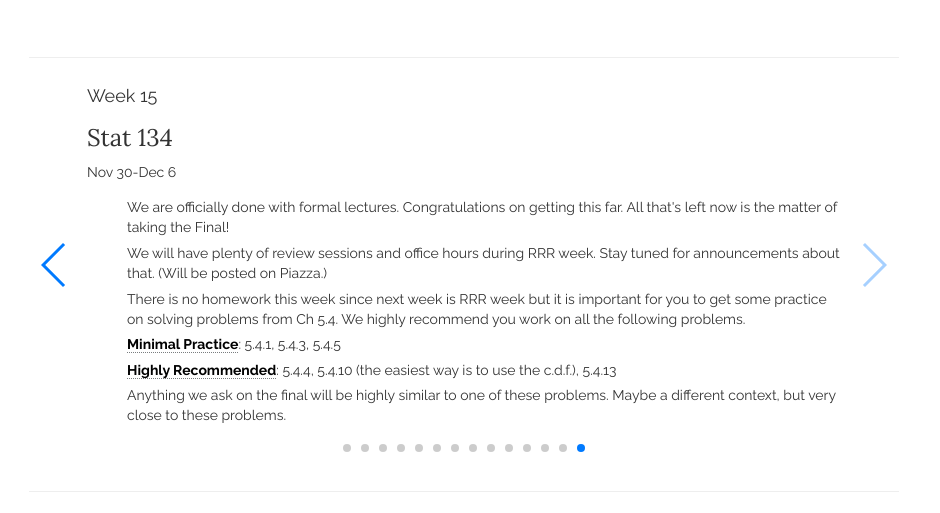
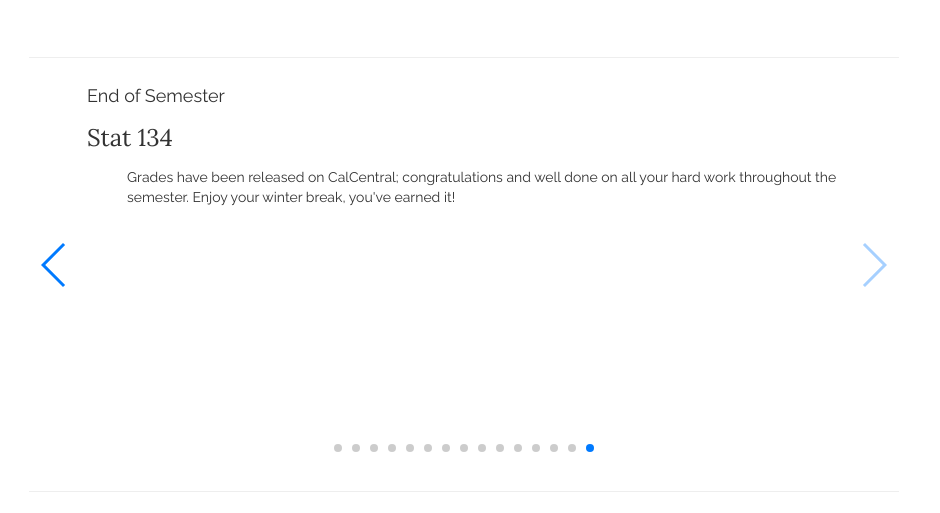
Before and after one commit to malayandi/stat134fall17, a plain HTML site: page index.html in a window 1280 px wide. Shown: the part 221-734 px from the top of the page, without its empty margins (176-1116 px from the left). Drawn offline with nearby package versions, Linux system fonts and the light colour scheme; some packages are replaced by stand-ins of ours.

Commit message:
Added slide for end of semester

```diff
--- a/index.html
+++ b/index.html
@@ -218,8 +218,14 @@ and c are on the next page), 6.1.2, 6.1.8 </li>
                             <li>Anything we ask on the final will be highly similar to one of these problems.  Maybe a different context, but very close to these problems.</li>
                         </ul>
                     </div>
-
-
+                    <div class="swiper-slide">
+                        <h4 id="swiper-week-num">End of Semester</h4>
+                        <h3 id="swiper-slide-title">Stat 134</h3>
+                        <p id="swiper-date"></p>
+                        <ul id="swiper-announcement">
+                        <li>Grades have been released on CalCentral; congratulations and well done on all your hard work throughout the semester. Enjoy your winter break, you've earned it!</li>
+                        </ul>
+                    </div>
 
 
 <!--
@@ -465,7 +471,7 @@ and c are on the next page), 6.1.2, 6.1.8 </li>
                         <th scope="row" id=odd_week>16</th>
                         <td>RRR Week: <b>Review</b></td>
                         <td>Mon, 12/4
-                            <br>Wed, 12/11</td>
+                            <br>Wed, 12/6</td>
                         <td id=table_right><a href="assets/handouts/section_22_4:12.pdf" target="_blank">Section 22</a>
                             <br>
                             <br>
@@ -482,7 +488,7 @@ and c are on the next page), 6.1.2, 6.1.8 </li>
                     </tr>
                     <tr>
                         <th scope="row" id=even_week>17</th>
-                        <td>Wed 3 - 6 pm: <b>Final</b></td>
+                        <td>Wed 12/13, 3 - 6 pm: <b>Final</b></td>
                         <td></td>
                         <td id=table_right></td>
                     </tr>
@@ -543,7 +549,7 @@ and c are on the next page), 6.1.2, 6.1.8 </li>
                 scrollbar: '.swiper-scrollbar',
 
                 // Default Slide i.e. Week Number
-                initialSlide: 13
+                initialSlide: 14
             })
         </script>
     </body>
```
